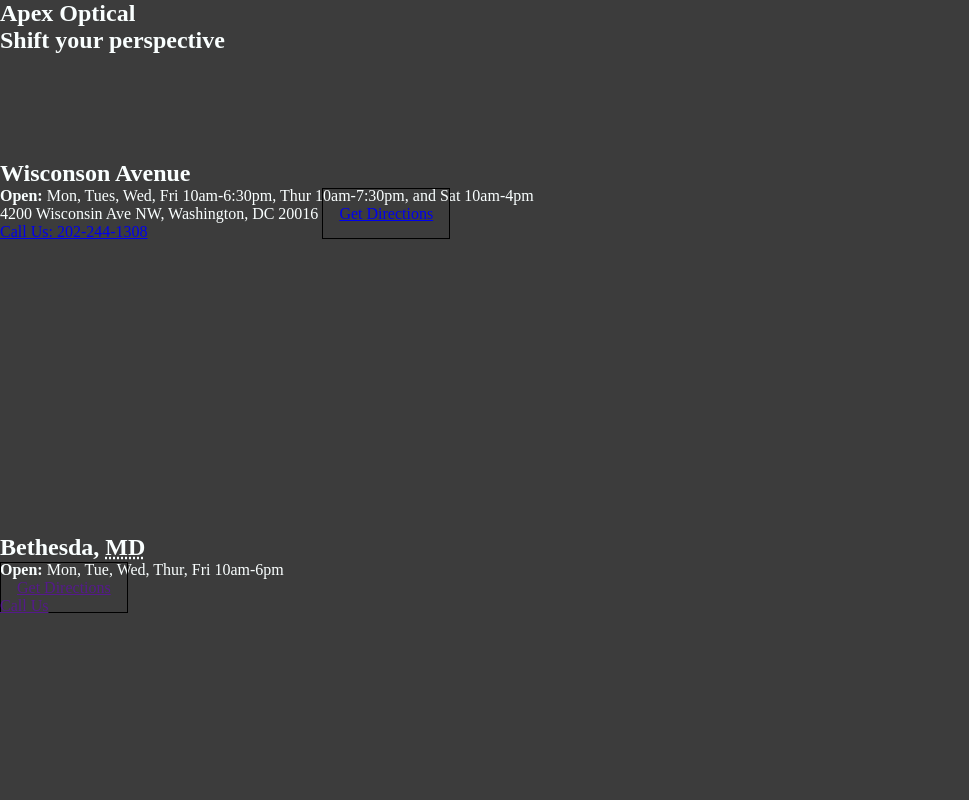
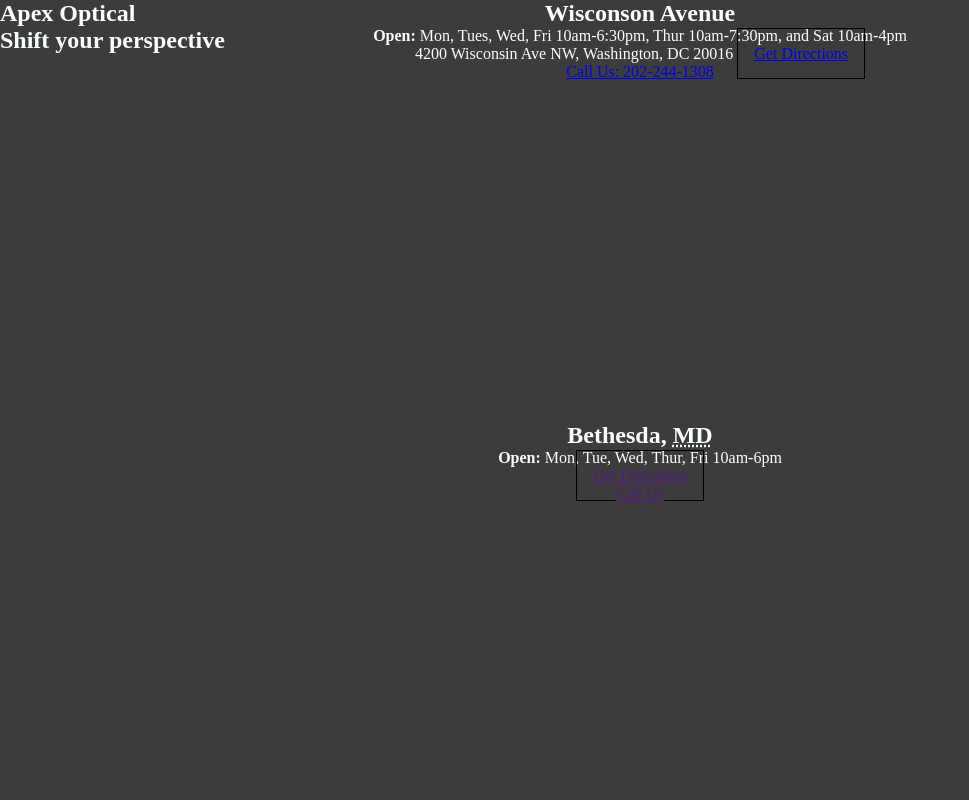
Before and after one commit to sjcalamia/apexoptical, a plain HTML site: page index.html in a window 1280 px wide. Shown: the top 800 px of the page, without its empty margins (0-969 px from the left). Drawn offline with Linux system fonts and the light colour scheme.

Commit message:
Updating styles a little

```diff
--- a/index.html
+++ b/index.html
@@ -25,17 +25,20 @@
       height: 10rem;
       background-color: #3c3c3c;
       color: #FAFFFF;
+      position: fixed;
+      top: 0;
     }
     section {
-      width: 100vw;
-      height: calc( 33vw - 3rem );
     }
     .bold {
       font-weight: 700;
     }
     .location {
+      width: 100vw;
+      height: 33vw;
       background-color: #3c3c3c;
       color: #FAFFFF;
+      text-align: center;
     }
 
   </style>
```
